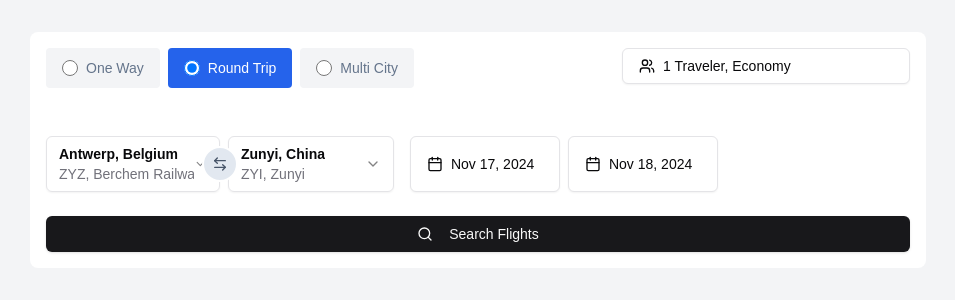
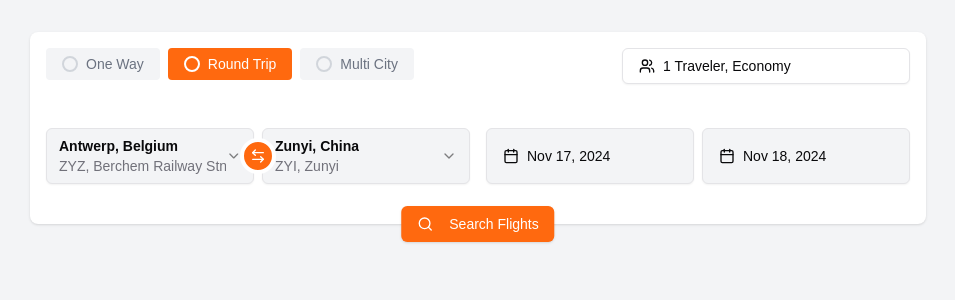
Before and after one commit to kazi331/b2c-v2, a Next.js app: page / in a window 1280 px wide. Shown: the top 300 px of the page, without its empty margins (162-1117 px from the left). Built offline with nearby package versions, Linux system fonts and the light colour scheme.

Commit message:
search flight ready

```diff
--- a/src/app/globals.css
+++ b/src/app/globals.css
@@ -39,6 +39,7 @@ body {
 
 @layer base {
   :root {
+    --brand: 22.5 100% 52.94%;
     --background: 0 0% 100%;
     --foreground: 240 10% 3.9%;
     --card: 0 0% 100%;
--- a/src/app/page.tsx
+++ b/src/app/page.tsx
@@ -37,10 +37,10 @@ export default function Page() {
   });
   const [departureDate, setDepartureDate] = useState<Date>(tomorrow);
 
-  const [date, setDate] = useState<DateRange | undefined>({
+/*   const [date, setDate] = useState<DateRange | undefined>({
     from: new Date(2022, 0, 20),
     to: addDays(new Date(2022, 0, 20), 20),
-  });
+  }); */
 
   const [travelers, setTravelers] = useState<Travelers>({
     adults: 1,
@@ -108,8 +108,8 @@ export default function Page() {
 
   return (
     <div className="min-h-screen bg-gray-100 p-8">
-      <div className="max-w-4xl mx-auto bg-white p-4 rounded-lg">
-        <div className="space-y-6">
+      <div className="max-w-4xl mx-auto bg-white p-4 pb-10 rounded-lg relative shadow">
+        <div className="space-y-6 ">
           <div className="flex flex-col sm:flex-row gap-4">
             <div className="flex-1">
               <TripTypeSelector value={tripType} onChange={setTripType} />
@@ -125,25 +125,15 @@ export default function Page() {
           </div>
 
           {tripType !== "multiCity" ? (
-            <div className="grid grid-cols-[1fr,auto,1fr,1fr] gap-4 items-start">
-              <div className="flex items-center w-full relative gap-2">
-                <div className="w-1/2">
+            <div className="grid gap-4 grid-cols-2">
+              <div className="relative gap-2">
+                <div className="grid grid-flow-col grid-cols-2 gap-2 w-full">
                   <CitySelect
                     value={origin}
                     onChange={setOrigin}
                     placeholder="From"
                     excludeCity={destination}
                   />
-                </div>
-                <Button
-                  variant="ghost"
-                  size="icon"
-                  onClick={handleSwapCities}
-                  className="flex items-center bg-slate-200 text-slate-600 rounded-full border-2 border-white justify-center absolute left-1/2 top-1/2 -translate-y-1/2 -translate-x-1/2"
-                >
-                  <ArrowLeftRight className="h-4 w-4" />
-                </Button>
-                <div className="w-1/2">
                   <CitySelect
                     value={destination}
                     onChange={setDestination}
@@ -151,7 +141,16 @@ export default function Page() {
                     excludeCity={origin}
                   />
                 </div>
+                <Button
+                  variant="ghost"
+                  size="icon"
+                  onClick={handleSwapCities}
+                  className="flex items-center bg-brand text-white hover:bg-brand hover:text-white rounded-full border-4 border-white justify-center absolute left-1/2 top-1/2 -translate-y-1/2 -translate-x-1/2"
+                >
+                  <ArrowLeftRight className="h-4 w-4" />
+                </Button>
               </div>
+
               {tripType === "roundTrip" ? (
                 <DatePickerWithRange
                   // date={dateRange}
@@ -169,7 +168,8 @@ export default function Page() {
                   date={departureDate}
                   onChange={(date) => setDepartureDate(date as Date)}
                   label="Departure Date"
-                  minDate={today}
+                    minDate={today}
+
                 />
               )}
             </div>
@@ -182,7 +182,7 @@ export default function Page() {
             />
           )}
 
-          <Button onClick={handleSearch} className="w-full">
+          <Button onClick={handleSearch} className="absolute bottom-0 left-1/2 -translate-x-1/2 translate-y-1/2 bg-brand text-white hover:bg-brand hover:text-white">
             <Search className="mr-2 h-4 w-4" />
             Search Flights
           </Button>
--- a/src/components/FlightBooking/CitySelect.tsx
+++ b/src/components/FlightBooking/CitySelect.tsx
@@ -5,20 +5,22 @@ import {
   SelectTrigger,
   SelectValue,
 } from "@/components/ui/select";
+import { cn } from "@/lib/utils";
 
-const CITIES = [
+/* const CITIES = [
   { value: "DAC", label: "Dhaka (DAC)", country: "Bangladesh" },
   { value: "CXB", label: "Cox's Bazar (CXB)", country: "Bangladesh" },
   { value: "CGP", label: "Chittagong (CGP)", country: "Bangladesh" },
   { value: "ZYL", label: "Sylhet (ZYL)", country: "Bangladesh" },
   { value: "JSR", label: "Jessore (JSR)", country: "Bangladesh" },
-];
+]; */
 
 interface CitySelectProps {
   value: string;
   onChange: (value: string) => void;
   placeholder: string;
   excludeCity?: string;
+  className?: string;
 }
 
 const airports = [
@@ -57,25 +59,17 @@ export function CitySelect({
   onChange,
   placeholder,
   excludeCity,
+  className,
 }: CitySelectProps) {
   return (
-    <div className="w-full">
     <Select value={value} onValueChange={onChange}>
-        <SelectTrigger className="w-full h-14 max-w-60">
+      <SelectTrigger className={cn("w-full h-14 max-w-60 bg-gray-100 focus:ring-0", className)}>
         <SelectValue placeholder={placeholder} className="p-10" />
       </SelectTrigger>
       <SelectContent className=" max-w-60">
-          {/* {CITIES.filter((city) => city.value !== excludeCity).map((city) => (
-            <SelectItem key={city.value} value={city.value}>
-              <div className="flex flex-col">
-                <span className="font-medium">{city.label}</span>
-                <span className="text-sm text-muted-foreground">
-                  {city.country}
-                </span>
-              </div>
-            </SelectItem>
-          ))} */}
-          {airports.map((airport, index) => (
+        {airports
+          .filter((airport) => airport.city !== excludeCity)
+          .map((airport) => (
             <SelectItem key={airport.code} value={airport.code}>
               <div className="flex flex-col items-start">
                 <span className="font-bold">
@@ -89,6 +83,5 @@ export function CitySelect({
           ))}
       </SelectContent>
     </Select>
-    </div>
   );
 }
--- a/src/components/FlightBooking/DatePickerRange.tsx
+++ b/src/components/FlightBooking/DatePickerRange.tsx
@@ -1,11 +1,10 @@
 "use client";
 
+import { format } from "date-fns";
+import { CalendarIcon } from "lucide-react";
 import * as React from "react";
-import { addDays, format } from "date-fns";
-import { CalendarIcon } from "lucide-react";
 import { DateRange } from "react-day-picker";
 
-import { cn } from "@/lib/utils";
 import { Button } from "@/components/ui/button";
 import { Calendar } from "@/components/ui/calendar";
 import {
@@ -13,30 +12,26 @@ import {
   PopoverContent,
   PopoverTrigger,
 } from "@/components/ui/popover";
+import { cn } from "@/lib/utils";
 
 export function DatePickerWithRange({
-  className,
   dateRange,
   setDateRange,
 }: React.HTMLAttributes<HTMLDivElement> & {
   dateRange: DateRange;
   setDateRange: (date: DateRange) => void;
 }) {
-  // const [date, setDate] = React.useState<DateRange | undefined>({
-  //   from: new Date(2022, 0, 20),
-  //   to: addDays(new Date(2022, 0, 20), 20),
-  // })
+  const today = new Date();
 
   return (
-    <div className={cn("grid gap-2", className)}>
+    <div className="grid grid-cols-4 gap-2 w-full">
       <Popover>
-        <div className="flex gap-2">
-          <PopoverTrigger asChild>
+        <PopoverTrigger asChild className="col-span-2 bg-gray-100">
           <Button
             id="departure-date"
             variant={"outline"}
             className={cn(
-                "w-[150px] justify-start text-left font-normal h-14",
+              "w-full justify-start text-left font-normal h-14",
               !dateRange?.from && "text-muted-foreground"
             )}
           >
@@ -48,12 +43,28 @@ export function DatePickerWithRange({
             )}
           </Button>
         </PopoverTrigger>
-          <PopoverTrigger asChild >
+        <PopoverContent className="w-auto p-0" align="start">
+          <Calendar
+            initialFocus
+            mode="range"
+            defaultMonth={dateRange?.from}
+            selected={dateRange}
+            onSelect={(range) => setDateRange(range as DateRange)}
+            numberOfMonths={2}
+            disabled={{ before: today }}
+            modifiersClassNames={{
+              selected: "bg-brand text-white hover:bg-brand hover:text-white",
+            }}
+          />
+        </PopoverContent>
+      </Popover>
+      <Popover>
+        <PopoverTrigger asChild className="col-span-2 bg-gray-100">
           <Button
             id="arrival-date"
             variant={"outline"}
             className={cn(
-                "w-[150px] justify-start text-left font-normal h-14",
+              "w-full justify-start text-left font-normal h-14",
               !dateRange?.to && "text-muted-foreground"
             )}
           >
@@ -65,16 +76,18 @@ export function DatePickerWithRange({
             )}
           </Button>
         </PopoverTrigger>
-        </div>
-
         <PopoverContent className="w-auto p-0" align="start">
           <Calendar
             initialFocus
             mode="range"
-            defaultMonth={dateRange?.from}
+            defaultMonth={dateRange?.to}
             selected={dateRange}
             onSelect={(range) => setDateRange(range as DateRange)}
             numberOfMonths={2}
+            disabled={{ before: today }}
+            modifiersClassNames={{
+              selected: "bg-brand text-white hover:bg-brand hover:text-white",
+            }}
           />
         </PopoverContent>
       </Popover>
--- a/src/components/FlightBooking/TripTypeSelector.tsx
+++ b/src/components/FlightBooking/TripTypeSelector.tsx
@@ -10,7 +10,7 @@ export function TripTypeSelector({ value, onChange }: TripTypeSelectorProps) {
     <div className="flex space-x-2 mb-6">
       <Label
         htmlFor="oneWay"
-        className={`flex items-center justify-center gap-2 cursor-pointer rounded py-3 px-4 ${value === "oneWay" ? "bg-blue-600 text-white" : "bg-gray-100 text-slate-500"}`}
+        className={`flex items-center justify-center gap-2 cursor-pointer rounded py-2 px-4 transition-colors duration-200 ${value === "oneWay" ? "bg-brand text-white" : "bg-gray-100 text-gray-500 hover:bg-gray-200"}`}
       >
         <input
           type="radio"
@@ -19,15 +19,15 @@ export function TripTypeSelector({ value, onChange }: TripTypeSelectorProps) {
           value="oneWay"
           checked={value === "oneWay"}
           onChange={(e) => onChange(e.target.value)}
-          // className="w-4 h-4"
-          className={`w-4 h-4 rounded-full text-blue-600 bg-gray-100 border-gray-300 focus:ring-white ${value === "oneWay" ? "" : ""}`}
+          className="hidden"
         />
+        <span className={`size-4 rounded-full border-2 ${value === "oneWay" ? "border-white" : "border-gray-300"}`}></span>
         One Way
       </Label>
 
       <Label
         htmlFor="roundTrip"
-        className={`flex items-center justify-center gap-2 cursor-pointer rounded py-3 px-4 ${value === "roundTrip" ? "bg-blue-600 text-white" : "bg-gray-100 text-slate-500"}`}
+        className={`flex items-center justify-center gap-2 cursor-pointer rounded py-2 px-4 transition-colors duration-200 ${value === "roundTrip" ? "bg-brand text-white" : "bg-gray-100 text-gray-500 hover:bg-gray-200"}`}
       >
         <input
           type="radio"
@@ -36,14 +36,15 @@ export function TripTypeSelector({ value, onChange }: TripTypeSelectorProps) {
           value="roundTrip"
           checked={value === "roundTrip"}
           onChange={(e) => onChange(e.target.value)}
-         className={`w-4 h-4 rounded-full text-blue-600 bg-gray-100 border-gray-300 focus:ring-white ${value === "roundTrip" ? "" : ""}`}
+          className="hidden"
         />
+        <span className={`size-4 rounded-full border-2 ${value === "roundTrip" ? "border-white" : "border-gray-300"}`}></span>
         Round Trip
       </Label>
 
       <Label
         htmlFor="multiCity"
-        className={`flex items-center justify-center gap-2 cursor-pointer rounded py-3 px-4 ${value === "multiCity" ? "bg-blue-600 text-white" : "bg-gray-100 text-slate-500"}`}
+        className={`flex items-center justify-center gap-2 cursor-pointer rounded py-2 px-4 transition-colors duration-200 ${value === "multiCity" ? "bg-brand text-white" : "bg-gray-100 text-gray-500 hover:bg-gray-200"}`}
       >
         <input
           type="radio"
@@ -52,8 +53,9 @@ export function TripTypeSelector({ value, onChange }: TripTypeSelectorProps) {
           value="multiCity"
           checked={value === "multiCity"}
           onChange={(e) => onChange(e.target.value)}
-         className={`w-4 h-4 rounded-full text-blue-600 bg-gray-100 border-gray-300 focus:ring-white ${value === "multiCity" ? "" : ""}`}
+          className="hidden"
         />
+        <span className={`size-4 rounded-full border-2 ${value === "multiCity" ? "border-white" : "border-gray-300"}`}></span>
         Multi City
       </Label>
     </div>
--- a/tailwind.config.ts
+++ b/tailwind.config.ts
@@ -10,6 +10,7 @@ export default {
   theme: {
   	extend: {
   		colors: {
+			brand: 'hsl(var(--brand))',
   			background: 'hsl(var(--background))',
   			foreground: 'hsl(var(--foreground))',
   			card: {
```
Also changed, not shown: src/components/FlightBooking/DatePicker.tsx (+16 -8 lines), src/components/FlightBooking/MultiCityTrip.tsx (+7 -6 lines), src/components/FlightBooking/TravelersClassSelect.tsx (+38 -17 lines). Lines whose indentation alone changed are shown as unchanged.
